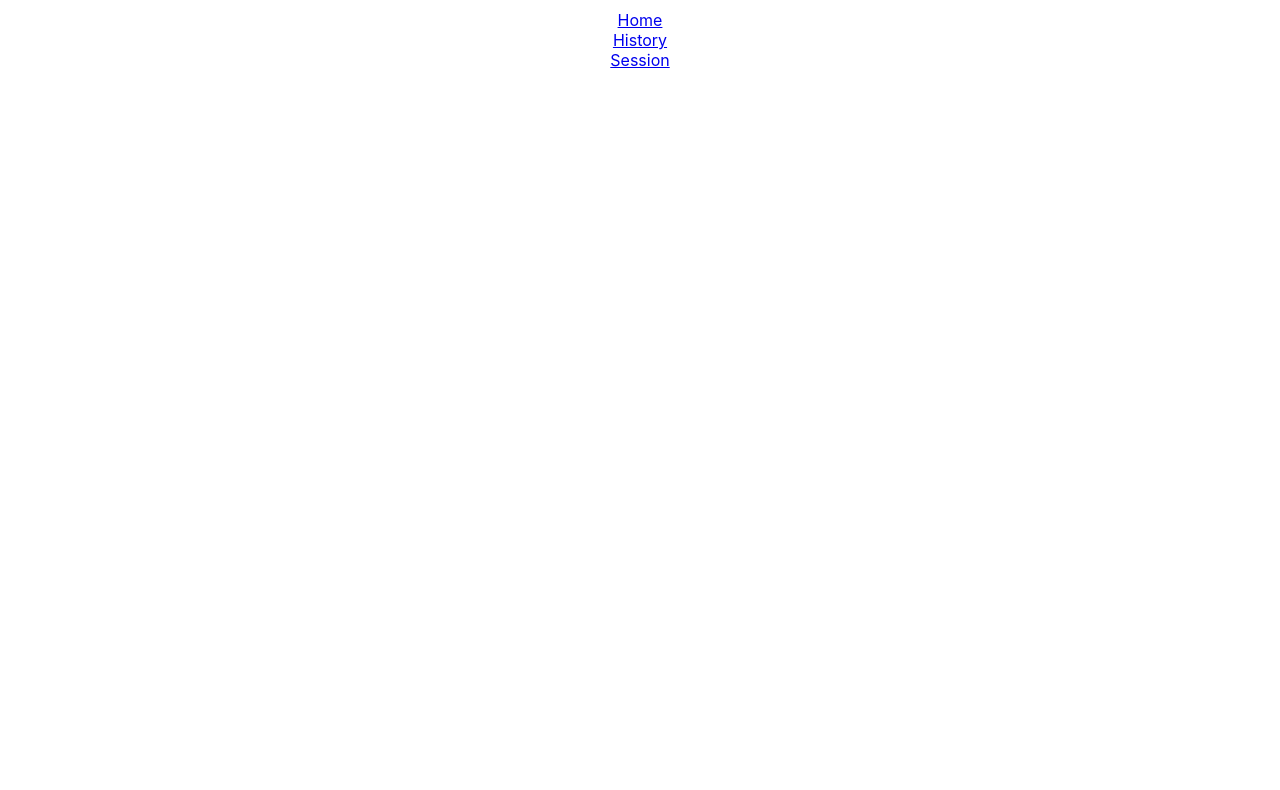
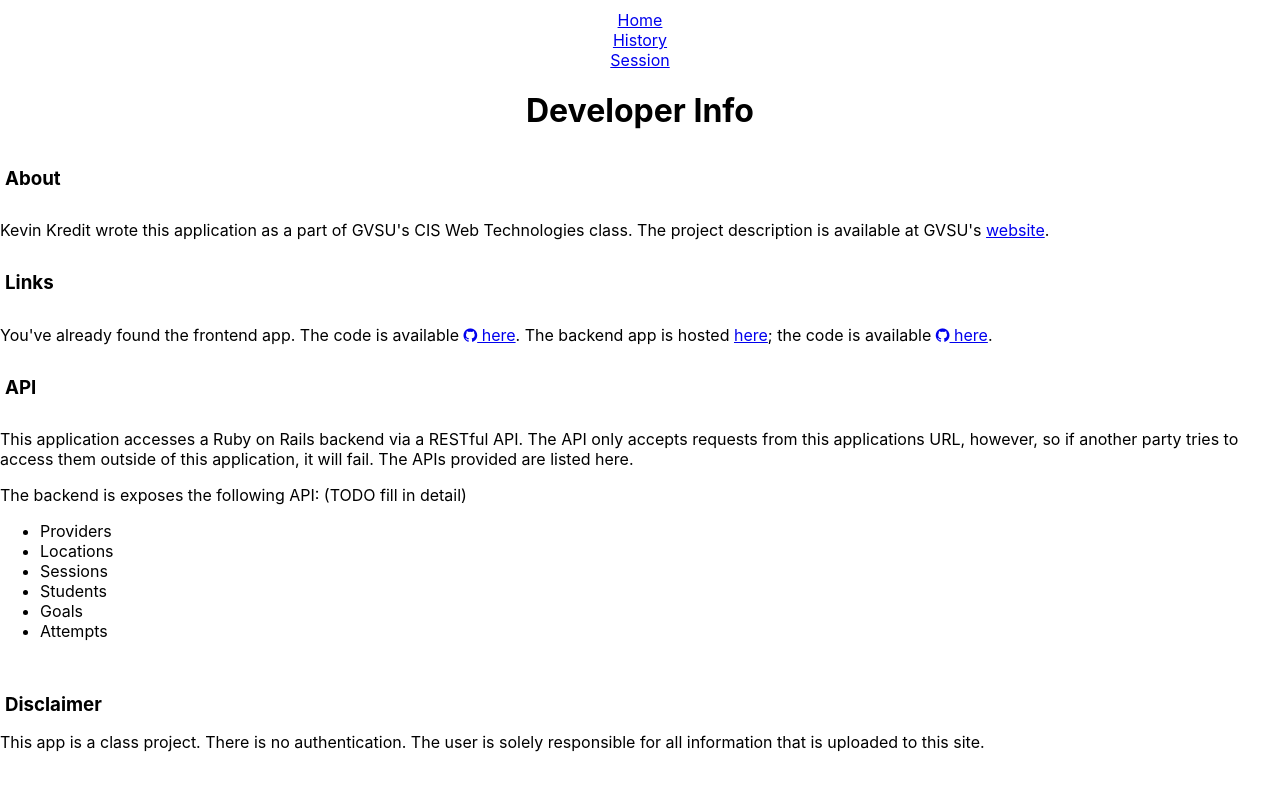
Before and after one commit to kkredit/slp-therapy-tracker, a React (Create React App) app: page /developer in a window 1280 px wide. Shown: the top 790 px of the page. Built offline with nearby package versions, Linux system fonts and the light colour scheme; the HTML template or start-up script is replaced by a standard one.

Commit message:
Implement rudimentary Developer page

```diff
--- a/src/App.js
+++ b/src/App.js
@@ -9,6 +9,7 @@ import Providers from './Providers.js'
 import Locations from './Locations.js'
 import History from './History.js'
 import Session from './Session.js'
+import Developer from './Developer.js'
 
 // import logo from './logo.svg';
 import './App.css';
@@ -27,6 +28,7 @@ class App extends Component {
             <Route exact path="/locations" component={Locations} />
             <Route exact path="/history" component={History} />
             <Route exact path="/session" component={Session} />
+            <Route exact path="/developer" component={Developer} />
           </BrowserRouter>
         </Container>
       </div>
--- /dev/null
+++ b/src/Developer.js
@@ -0,0 +1,67 @@
+import React from 'react';
+import './Home.css';
+
+class Developer extends React.Component {
+  render() {
+    return (
+      <React.Fragment>
+        <h1>
+          Developer Info
+        </h1>
+
+        <h3 className="subheader">About</h3>
+        <p>
+          Kevin Kredit wrote this application as a part of GVSU's CIS Web Technologies class. The
+          project description is available at GVSU's&nbsp;
+          <a href="https://cis.gvsu.edu/~kurmasz/Teaching/Courses/W19/CIS658/project.html">
+            website
+          </a>.
+        </p>
+
+        <h3 className="subheader">Links</h3>
+        <p>
+          You've already found the frontend app. The code is available&nbsp;
+          <a href="https://github.com/kkredit/slp-therapy-tracker">
+            <i className="fa fa-github"/> here
+          </a>.
+          The backend app is hosted&nbsp;
+          <a href="#">
+            here
+          </a>
+          ; the code is available&nbsp;
+          <a href="https://github.com/kkredit/slp-therapy-tracker-backend">
+            <i className="fa fa-github"/> here
+          </a>.
+        </p>
+
+        <h3 className="subheader">API</h3>
+        <p>
+          This application accesses a Ruby on Rails backend via a RESTful API. The API only accepts
+          requests from this applications URL, however, so if another party tries to access them
+          outside of this application, it will fail. The APIs provided are listed here.
+        </p>
+        <p>
+          The backend is exposes the following API: (TODO fill in detail)
+          <ul>
+            <li>Providers</li>
+            <li>Locations</li>
+            <li>Sessions</li>
+            <li>Students</li>
+            <li>Goals</li>
+            <li>Attempts</li>
+          </ul>
+        </p>
+
+        <div id="disclaimer">
+          <h3>Disclaimer</h3>
+          <p>
+            This app is a class project. There is no authentication. The user is solely responsible
+            for all information that is uploaded to this site.
+          </p>
+        </div>
+      </React.Fragment>
+    );
+  }
+};
+
+export default Developer;
--- a/src/Home.css
+++ b/src/Home.css
@@ -1,6 +1,8 @@
-h2, h3 {
+.subheader {
   text-align: left;
   clear: left;
+  height: 2em;
+  padding-top: 0.8em;
 }
 
 p, ol {
--- a/src/Home.js
+++ b/src/Home.js
@@ -18,7 +18,7 @@ class Home extends React.Component {
           with &lt;3 for Kristen.
         </p>
 
-        <h3>Setup</h3>
+        <h3 className="subheader">How to Use</h3>
         <ol>
           <li>Enter your data in the "Providers" form</li>
           <li>Enter service location names in the "Locations" form</li>
@@ -31,6 +31,14 @@ class Home extends React.Component {
         </Link>
         <Link className="navButton btn btn-outline-primary" to="/locations">
           Update Locations <i className="fa fa-arrow-circle-right"/>
+        </Link>
+
+        <h3 className="subheader">More Info</h3>
+        <p>
+          This app was made as a class project. See more info at the developer page.
+        </p>
+        <Link className="navButton btn btn-outline-primary" to="/developer">
+          Developer page
         </Link>
 
         <div id="disclaimer">
```
Also changed, not shown: src/Developers.js (deleted).
